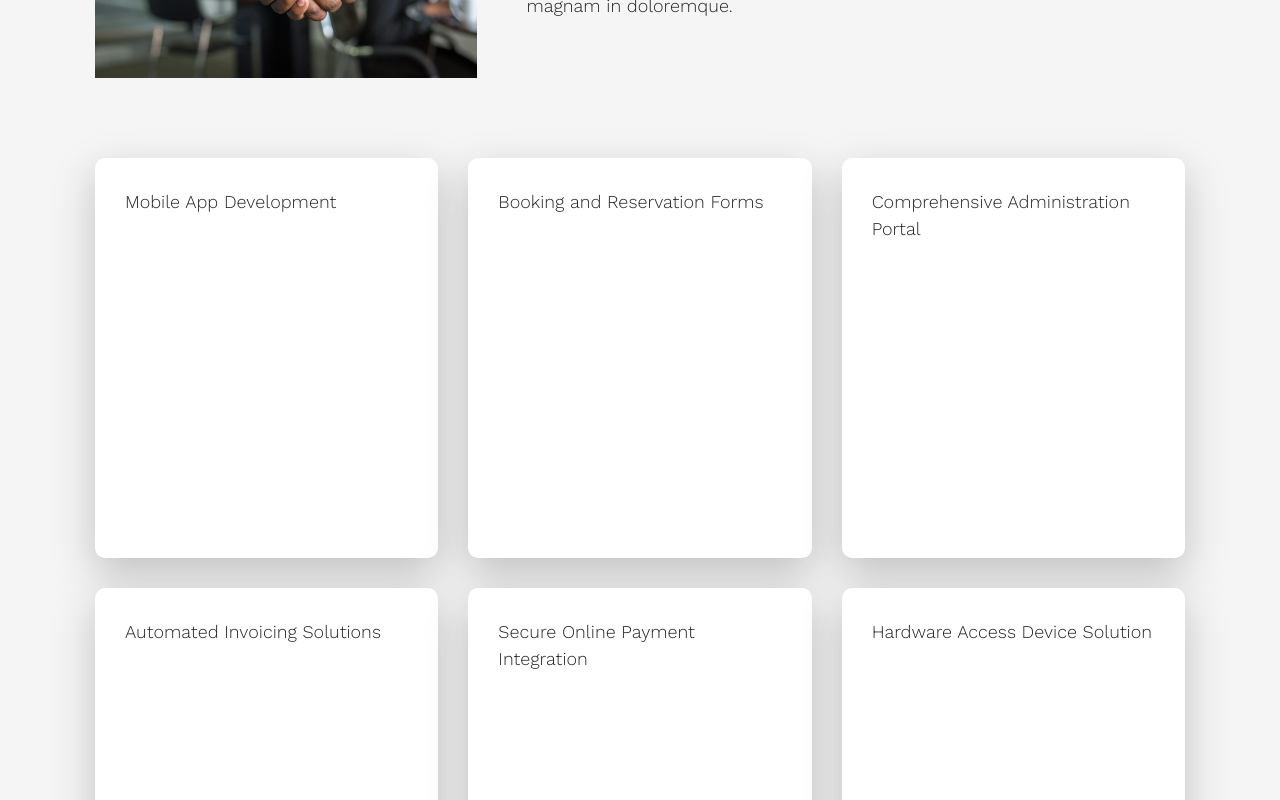
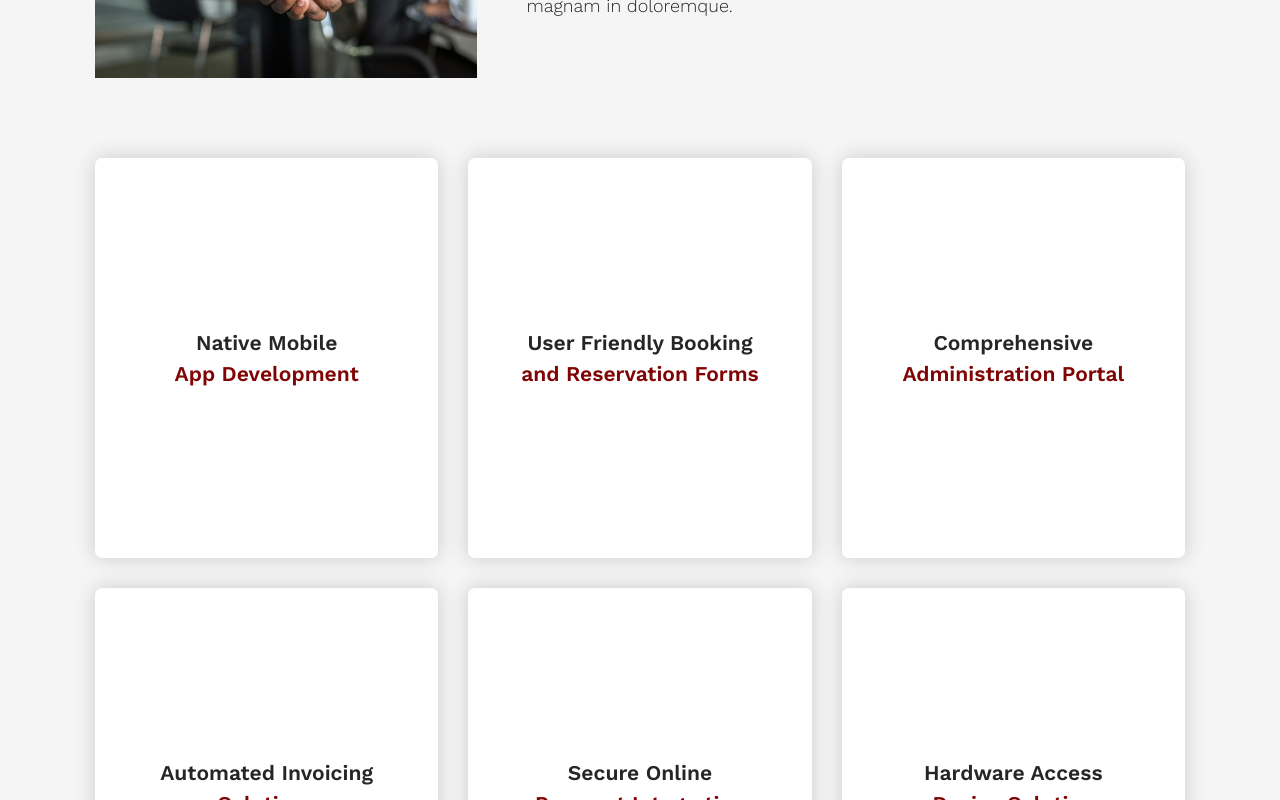
Before and after one commit to m-etemadi/cloudmonkey, a React (Vite) app: page / in a window 1280 px wide. Shown: the part 2000-2800 px from the top of the page. Built offline with nearby package versions, Linux system fonts and the light colour scheme.

Commit message:
Services cards added

```diff
--- a/src/assets/styles/styles.css
+++ b/src/assets/styles/styles.css
@@ -71,6 +71,10 @@ body {
   color: var(--color-light--2);
 }
 
+.color-dark {
+  color: var(--color-dark--2);
+}
+
 .color-red {
   color: var(--color-red--1);
 }
--- a/src/components/Services/Card/Card.jsx
+++ b/src/components/Services/Card/Card.jsx
@@ -1,11 +1,17 @@
 import styles from './Card.module.css';
 
 function Card({ card }) {
-  const { title, text } = card;
+  const { titleBlack, titleRed, text } = card;
 
   return (
     <div className={styles.card}>
-      <div className={`${styles.cardSide} ${styles.cardFront}`}>{title}</div>
+      <div className={`${styles.cardSide} ${styles.cardFront}`}>
+        <h3>
+          <span className="color-dark">{titleBlack}</span>
+          <br />
+          <span className="color-red">{titleRed}</span>
+        </h3>
+      </div>
       <div className={`${styles.cardSide} ${styles.cardBack}`}>{text}</div>
     </div>
   );
--- a/src/components/Services/Card/Card.module.css
+++ b/src/components/Services/Card/Card.module.css
@@ -14,13 +14,26 @@
   width: 100%;
   height: 40rem;
   padding: 3rem;
-  border-radius: 1rem;
+  border-radius: 0.7rem;
   overflow: hidden;
   background-color: var(--color-light--1);
-  -webkit-backface-visibility: hidden;
-  box-shadow: 0 1.5rem 4rem rgb(38, 38, 38, 0.25);
+  box-shadow: 0 0 2rem 0 rgba(38, 38, 38, 0.2);
   transition: all 0.8s ease;
   backface-visibility: hidden;
+  -webkit-backface-visibility: hidden;
+}
+
+.cardFront {
+  display: flex;
+  align-items: center;
+  justify-content: center;
+  flex-direction: column;
+  row-gap: 3rem;
+}
+
+.cardFront h3 {
+  text-align: center;
+  color: var(--color-red--1);
 }
 
 .cardBack {
--- a/src/components/Services/Cards.jsx
+++ b/src/components/Services/Cards.jsx
@@ -1,26 +1,32 @@
 const cardsData = [
   {
-    title: 'Mobile App Development',
+    titleBlack: 'Native Mobile',
+    titleRed: 'App Development',
     text: 'At Cloud Monkey, our team of skilled developers is proficient in creating native mobile applications for both iOS and Android platforms. We ensure that our apps offer optimal performance, leverage device-specific capabilities, and provide an excellent user experience, tailored to meet the unique needs of your business and its customers.',
   },
   {
-    title: 'Booking and Reservation Forms',
+    titleBlack: 'User Friendly Booking',
+    titleRed: 'and Reservation Forms',
     text: 'Our platform features intuitive and easy-to-use booking and reservation forms, designed to streamline the process for end-users. We focus on creating a seamless user journey, reducing friction, and ensuring that customers can quickly and easily secure the services they need, boosting conversion rates and customer satisfaction.',
   },
   {
-    title: 'Comprehensive Administration Portal',
+    titleBlack: 'Comprehensive',
+    titleRed: 'Administration Portal',
     text: 'Monocura includes a robust administration portal, providing your team with a central hub for managing all aspects of your operations. From scheduling and dispatch to billing and customer management, our portal empowers your staff with the tools they need to stay organized, make informed decisions, and keep your business running smoothly.',
   },
   {
-    title: 'Automated Invoicing Solutions',
+    titleBlack: 'Automated Invoicing',
+    titleRed: 'Solutions',
     text: 'Our automated invoicing solutions help streamline your financial processes, reducing manual effort and minimizing the risk of errors. With features like auto-generation of invoices, payment tracking, and integration with leading accounting software, we ensure that your billing operations are efficient, accurate, and hassle-free.',
   },
   {
-    title: 'Secure Online Payment Integration',
+    titleBlack: 'Secure Online',
+    titleRed: 'Payment Integration',
     text: 'Monocura includes secure and reliable online payment integration, allowing your customers to make payments quickly and securely. We support a wide range of payment methods and work with trusted payment gateways to ensure that every transaction is protected, providing peace of mind for both your business and your customers.',
   },
   {
-    title: 'Hardware Access Device Solution',
+    titleBlack: 'Hardware Access',
+    titleRed: 'Device Solution',
     text: 'Our platform is designed to seamlessly integrate with various hardware access devices, enabling businesses managing physical spaces, such as car parks, to control and monitor access efficiently. Whether it’s automated barriers, gates, or other access control systems, our solution ensures that you can manage your facilities securely and with ease.',
   },
 ];
--- a/src/components/common/Navbar/Navbar.jsx
+++ b/src/components/common/Navbar/Navbar.jsx
@@ -1,10 +1,29 @@
+import { useEffect, useState } from 'react';
+
 import logo from '../../../assets/images/logo.png';
 
 import styles from './Navbar.module.css';
 
 function Navbar() {
+  const [scrolling, setScrolling] = useState(false);
+
+  function handleScroll() {
+    window.scrollY > 80 ? setScrolling(true) : setScrolling(false);
+  }
+
+  useEffect(() => {
+    window.addEventListener('scroll', handleScroll);
+    return () => {
+      window.removeEventListener('scroll', handleScroll);
+    };
+  }, []);
+
   return (
-    <nav className={styles.navbar}>
+    <nav
+      className={`${styles.navbar} ${
+        scrolling ? `${styles.scrolledDown}` : ''
+      }`}
+    >
       <div className={`${styles.container} container`}>
         <ul>
           <li>
--- a/src/components/common/Navbar/Navbar.module.css
+++ b/src/components/common/Navbar/Navbar.module.css
@@ -1,9 +1,9 @@
 .navbar {
-  padding: 0 1.5rem;
   position: fixed;
   top: 3rem;
   width: 100%;
   z-index: 10;
+  padding: 0 1.5rem;
 }
 
 .navbar .container {
@@ -11,11 +11,11 @@
   justify-content: space-evenly;
   align-items: center;
 
-  box-shadow: 0 0.5rem 2rem 0 rgba(0, 0, 0, 0.75);
+  box-shadow: 0 0 2rem 0 rgba(38, 38, 38, 0.75);
   border-radius: 2rem;
-
   padding-top: 2.5rem;
   padding-bottom: 2.5rem;
+  transition: all, 0.3s;
 }
 
 .navbar .logo {
@@ -41,3 +41,7 @@
   font-size: 1.6rem;
   color: var(--color-light--2);
 }
+
+.scrolledDown .container {
+  background-color: rgba(38, 38, 38, 0.85);
+}
```
